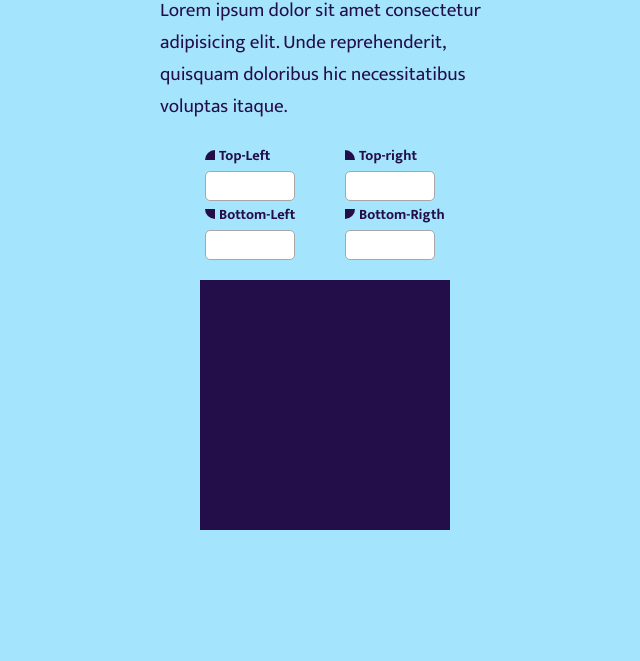
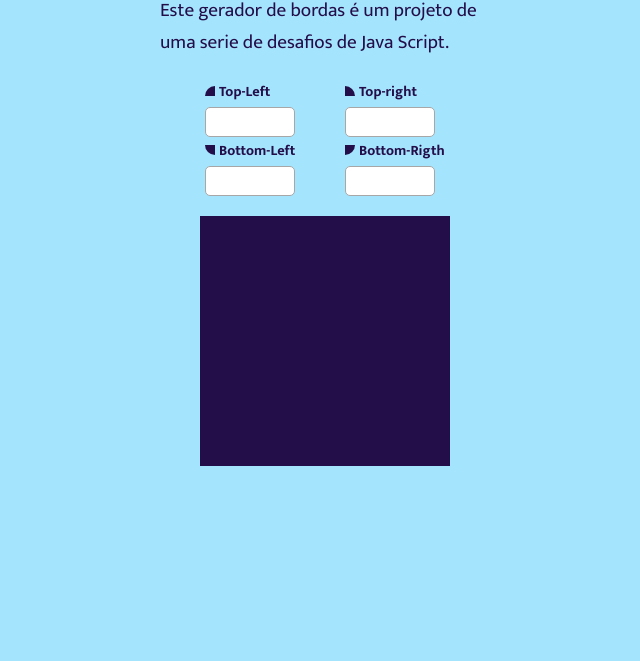
Before and after one commit to Rick-Farias/Gerador-de-Bordas, a plain HTML site: page index.html in a window 1280 px wide. Shown: the part 139-800 px from the top of the page, without its empty margins (315-955 px from the left). Drawn offline with Linux system fonts and the light colour scheme.

Commit message:
Update index.html

```diff
--- a/index.html
+++ b/index.html
@@ -16,7 +16,7 @@
 <body>
     <div class="container">
         <div class="titulo"><h1>Gerador de Bordas</h1></div>
-        <div class="texto"><p>Lorem ipsum dolor sit amet consectetur adipisicing elit. Unde reprehenderit, quisquam doloribus hic necessitatibus voluptas itaque.</p></div>
+        <div class="texto"><p>Este gerador de bordas é um projeto de uma serie de desafios de Java Script. </p></div>
         <div id="area" class="area">
 
             <div class="coluna1">
```
